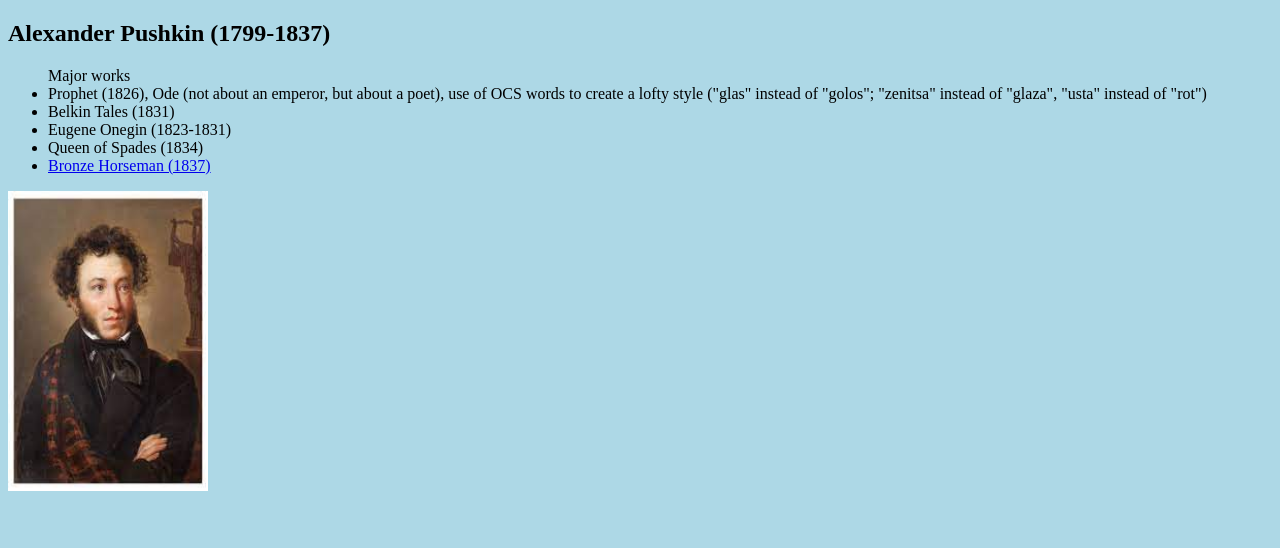
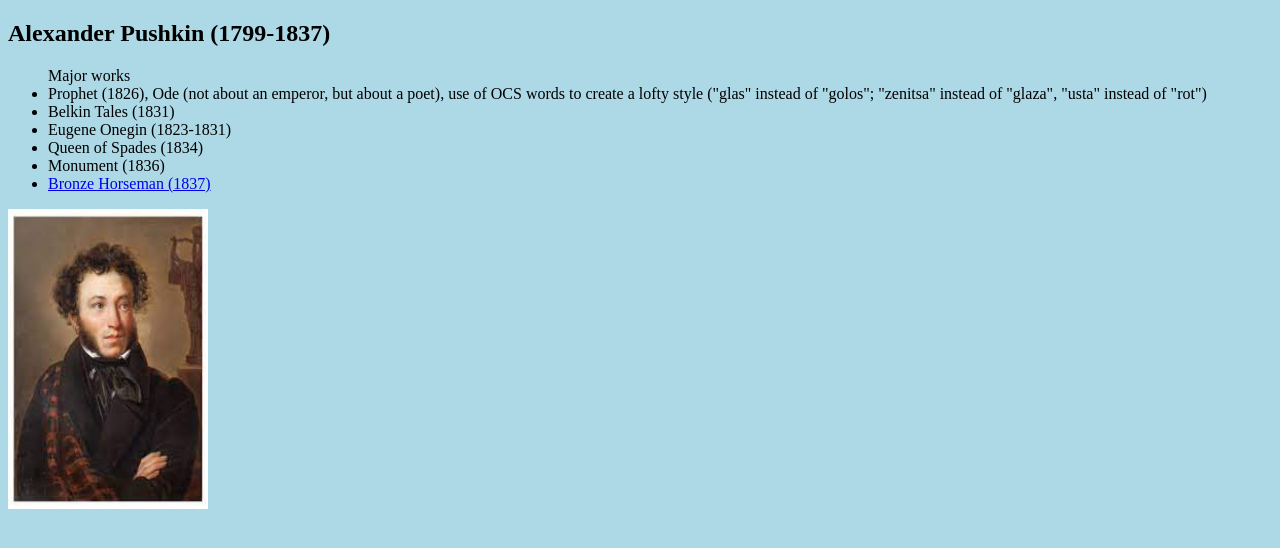
Before and after one commit to dap269/gitHub, a plain HTML site: page pushkin.html in a window 1280 px wide. Drawn offline with Linux system fonts and the light colour scheme.

Commit message:
monument

```diff
--- a/pushkin.html
+++ b/pushkin.html
@@ -14,6 +14,7 @@
 	<li>Belkin Tales (1831)</li>
 	<li>Eugene Onegin (1823-1831)</li>
 	<li>Queen of Spades (1834)</li>
+	<li>Monument (1836)</li>
 	<li><a href="bh.html">Bronze Horseman (1837)</a></li>
 </ul>
 
```
